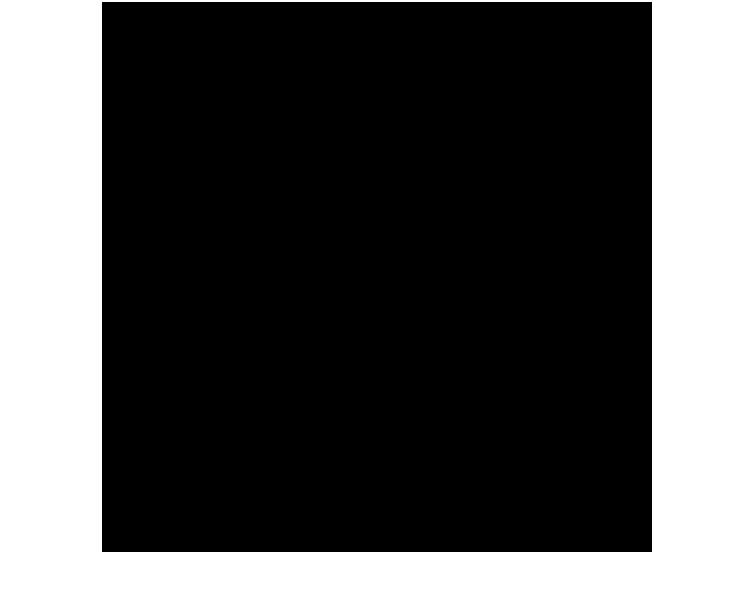
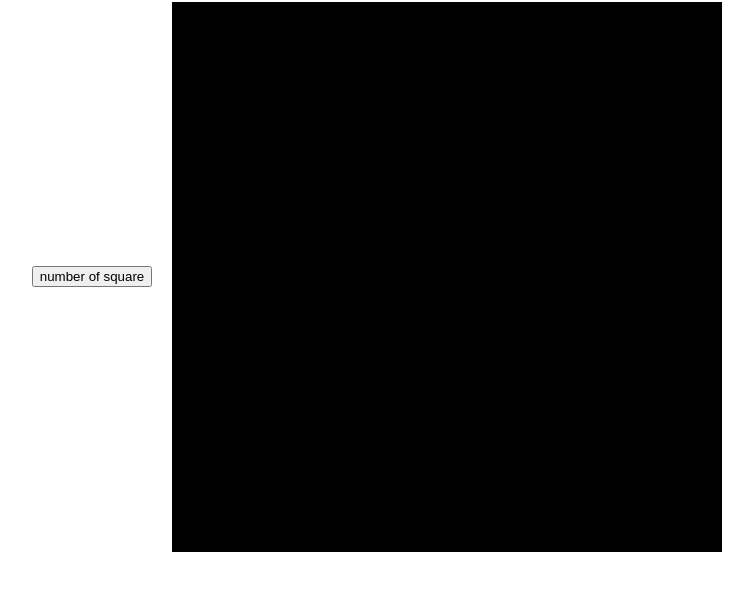
Before and after one commit to RickyZeng0/odin-etch-a-sketch, a plain HTML site: page index.html in a window 1280 px wide. Shown: the part 86-676 px from the top of the page, without its empty margins (263-1016 px from the left). Drawn offline with Linux system fonts and the light colour scheme.

Commit message:
add number button to the layout

```diff
--- a/index.html
+++ b/index.html
@@ -8,8 +8,14 @@
 </head>
 <body>
     <div class="game-container">
-        <h1>Etch-A-Sketch</h1>
-        <div class="grid-container"></div>
+        <h1 class="title">Etch-A-Sketch</h1>
+        <div class="control-container">
+            <div class="button-container">
+                <button class="no_button">number of square</button>
+            </div>
+            <div class="grid-container"></div>
+        </div>
+
     </div>
 
     <script src="script.js"></script>
--- a/style.css
+++ b/style.css
@@ -1,6 +1,16 @@
 .game-container{
     display:flex;
     flex-direction: column;
+    align-items: center;
+}
+
+.control-container{
+    display: flex;
+    gap: 20px;
+}
+
+.button-container{
+    display: flex;
     align-items: center;
 }
 
```
